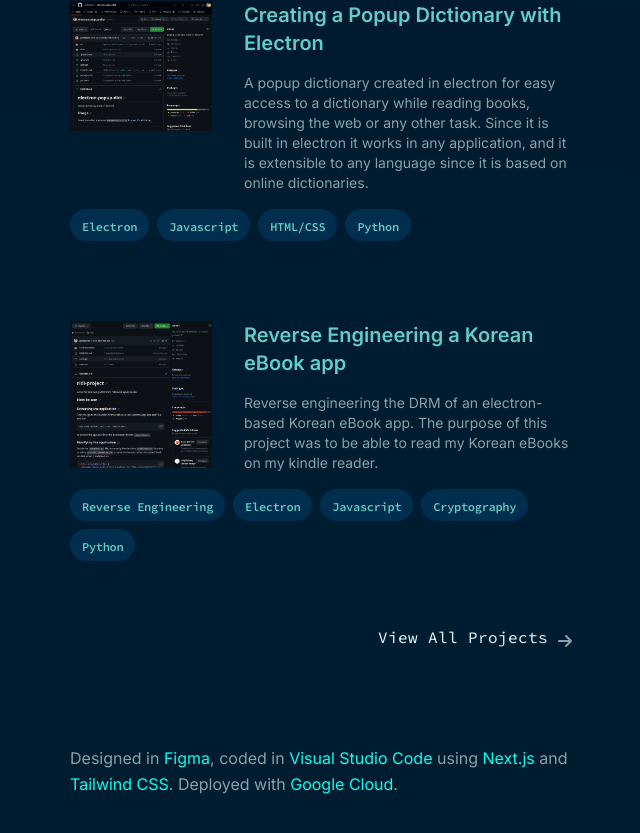
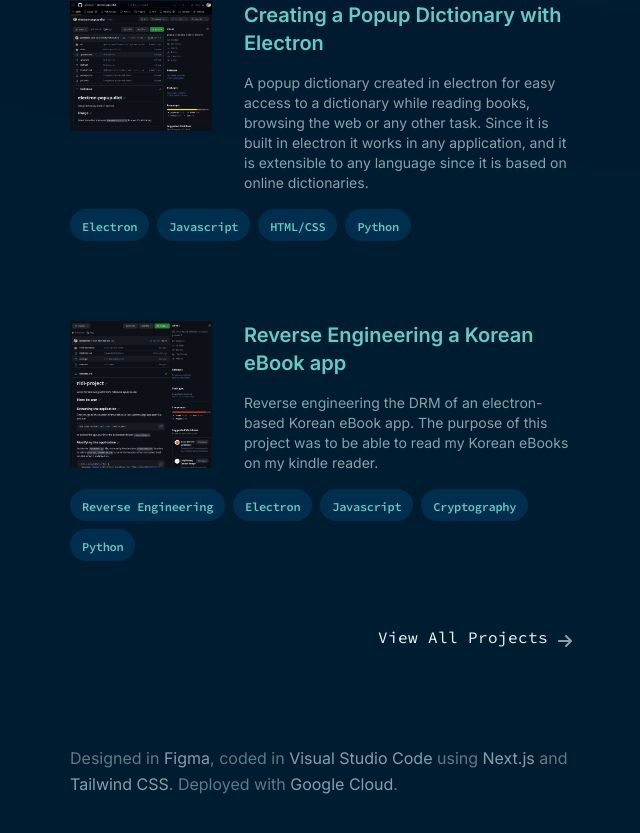
Before and after one commit to jwmdykes/portfolio-website, a Next.js app: page / in a window 1280 px wide. Shown: the part 1569-2402 px from the top of the page, without its empty margins (578-1218 px from the left). Built offline with nearby package versions, Linux system fonts and the light colour scheme.

Commit message:
add links to technology used at end

```diff
--- a/src/app/globals.css
+++ b/src/app/globals.css
@@ -16,7 +16,7 @@
     @apply text-base leading-relaxed text-body-text-color;
   }
   em {
-    @apply text-body-highlight-color not-italic;
+    @apply text-dark-white-color hover:text-body-highlight-color not-italic;
   }
 }
 
@@ -51,8 +51,10 @@ body {
   --highlight-color: #64ccc5;
   --body-highlight-color: #0cfeee;
   --white-color: #dafffb;
+  --dark-white-color: #dafffb96;
   --secondary-highlight-color: #279bc1;
   --neutral-color: #7399A6;
+  --dark-neutral-color: #5c7b85;
   --skillsButtonFillColor: #002E4F;
   --skillsButtonTextColor: #64CCC5;
 }
--- a/src/app/page.tsx
+++ b/src/app/page.tsx
@@ -298,10 +298,28 @@ export default function Home() {
                 </div>
               </div>
             </section>
-            <p className='pt-24 md:py-24'>
-              Designed in <em>Figma</em>, coded in <em>Visual Studio Code</em>{' '}
-              using <em>Next.js</em> and <em>Tailwind CSS</em>. Deployed with{' '}
-              <em>Google Cloud</em>.
+            <p className='pt-24 md:py-24 text-dark-neutral-color'>
+              Designed in{' '}
+              <Link href='https://www.figma.com/'>
+                <em>Figma</em>
+              </Link>
+              , coded in{' '}
+              <Link href='https://code.visualstudio.com/'>
+                <em>Visual Studio Code</em>
+              </Link>{' '}
+              using{' '}
+              <Link href='https://nextjs.org/'>
+                <em>Next.js</em>
+              </Link>{' '}
+              and{' '}
+              <Link href='https://tailwindcss.com/'>
+                <em>Tailwind CSS</em>
+              </Link>
+              . Deployed with{' '}
+              <Link href='https://cloud.google.com/'>
+                <em>Google Cloud</em>
+              </Link>
+              .
             </p>
           </div>
         </div>
--- a/tailwind.config.ts
+++ b/tailwind.config.ts
@@ -27,9 +27,11 @@ const config: Config = {
         'body-text-color': 'var(--body-text-color)',
         'highlight-color': 'var(--highlight-color)',
         'white-color': 'var(--white-color)',
+        'dark-white-color': 'var(--dark-white-color)',
         'secondary-highlight-color': 'var(--secondary-highlight-color)',
         'body-highlight-color': 'var(--body-highlight-color)',
         'neutral-color': 'var(--neutral-color)',
+        'dark-neutral-color': 'var(--dark-neutral-color)',
         skillsButtonFillColor: 'var(--skillsButtonFillColor)',
         skillsButtonTextColor: 'var(--skillsButtonTextColor)',
       },
```
